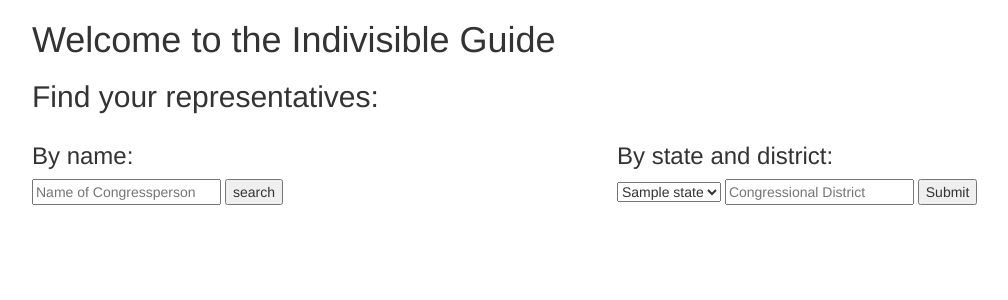
After one commit to danieltahara/indivisible, a Flask app: template indivisible/templates/main.html in a window 1280 px wide. The commit adds this page. Shown: the top 300 px of the page, without its empty margins (38-1046 px from the left). Run offline with Flask 2, Linux system fonts and the light colour scheme; the template is opened without the code that fills it: most values are stand-ins (such as "Sample title", 1, 10 or a date in 2020); parts of the project's set-up code (start-up, migrations or seed data) failed here and were passed over; some libraries are stand-ins or nearby versions.

Commit message:
Add search to main

```diff
--- a/indivisible/indivisible.py
+++ b/indivisible/indivisible.py
@@ -6,10 +6,11 @@ from flask import (
 )
 from flask_bootstrap import Bootstrap
 import json
+import us
 
-from datasources import propublica
 from congress import Congress
 from congressperson import Congressperson
+from datasources import propublica
 
 app = Flask(__name__)
 Bootstrap(app)
@@ -18,23 +19,29 @@ propublica.ProPublica.load_api_key()
 
 @app.route('/')
 def main():
-    return "Hello world"
+    all_states = us.states.STATES
+    return render_template("main.html", all_states=us.states.STATES)
 
 @app.route('/members/search')
 def search_members():
     name = request.args.get('q')
     cg = Congress(115)
     members = cg.search_members(name)
+    return render_template('members_search.html', members=members)
 
-    for member in members:
-        member['_url'] = url_for('get_member', id=member['id'])
-
+@app.route('/members/location_search')
+def search_members_by_location():
+    state = request.args.get('state')
+    district = request.args.get('district')
+    cg = Congress(115)
+    members = cg.get_senators(state)
+    members.extend(cg.get_representative(state, district))
     return render_template('members_search.html', members=members)
 
 @app.route('/members/<id>')
 def get_member(id):
-    cp = Congressperson(id)
-    return render_template('member.html', data=cp.member)
+    cp = Congressperson.from_id(id)
+    return render_template('member.html', member=cp)
 
 @app.route('/members/<id>/votes')
 def get_votes(id):
@@ -44,7 +51,7 @@ def get_votes(id):
     return render_template('json.html', data=votes)
 
 @app.context_processor
-def json_processor():
+def add_utilities():
     def json_pretty(arg):
         return json.dumps(arg, indent=4, separators=(',', ': '))
-    return dict(json_pretty=json_pretty)
+    return dict(json_pretty=json_pretty, url_for=url_for)
--- /dev/null
+++ b/indivisible/static/style.css
@@ -0,0 +1,4 @@
+.member-profile .row, .member-recent-votes .row {
+  margin-bottom: 3px;
+  border-bottom: 1px solid #BBB;
+}
--- a/indivisible/templates/base.html
+++ b/indivisible/templates/base.html
@@ -1,2 +1,7 @@
 {% extends "bootstrap/base.html" %}
+
 {% block title %}Indivisible{% endblock %}
+{% block head %}
+{{ super() }}
+<link rel="stylesheet" type="text/css" href="/static/style.css">
+{% endblock %}
--- /dev/null
+++ b/indivisible/templates/main.html
@@ -0,0 +1,27 @@
+{% extends "base.html" %}
+
+{% block content %}
+{{ super() }}
+<div class="container">
+  <h1>Welcome to the Indivisible Guide</h1>
+  <h2>Find your representatives:</h2>
+  <div class="row">
+    <form class="col-md-6" action="{{url_for('search_members')}}" method="GET">
+      <h3>By name:</h3>
+      <input type="text" name="q" placeholder="Name of Congressperson" size=20>
+      <input type="submit" value="search">
+    </form>
+
+    <form class="col-md-6" action="{{url_for('search_members_by_location')}}"method="GET">
+      <h3>By state and district:</h3>
+      <select name="state">
+        {% for state in all_states %}
+        <option value="{{state.name}}">{{state.name}}</option>
+        {% endfor %}
+      </select>
+      <input type="text" name="district" placeholder="Congressional District" size=20>
+      <input type="submit" value="Submit">
+    </form>
+  </div>
+</div>
+{% endblock %}
```
Also changed, not shown: indivisible/congress.py (+19 -4 lines), indivisible/congressperson.py (+24 -10 lines), indivisible/templates/macros.html (added, +10 -0 lines), indivisible/templates/member.html (+27 -3 lines), indivisible/templates/members_search.html (+11 -3 lines), README.md.
